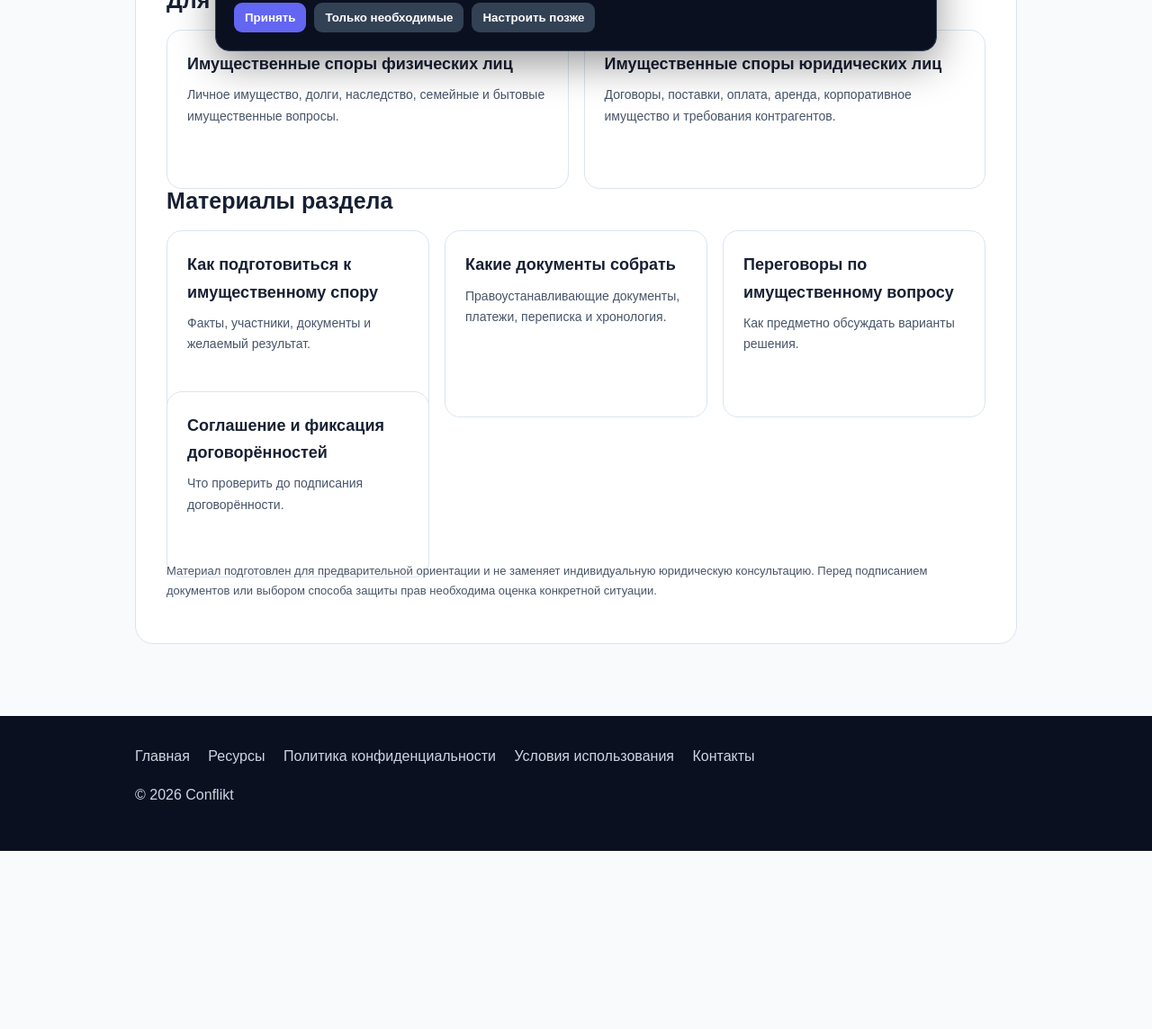
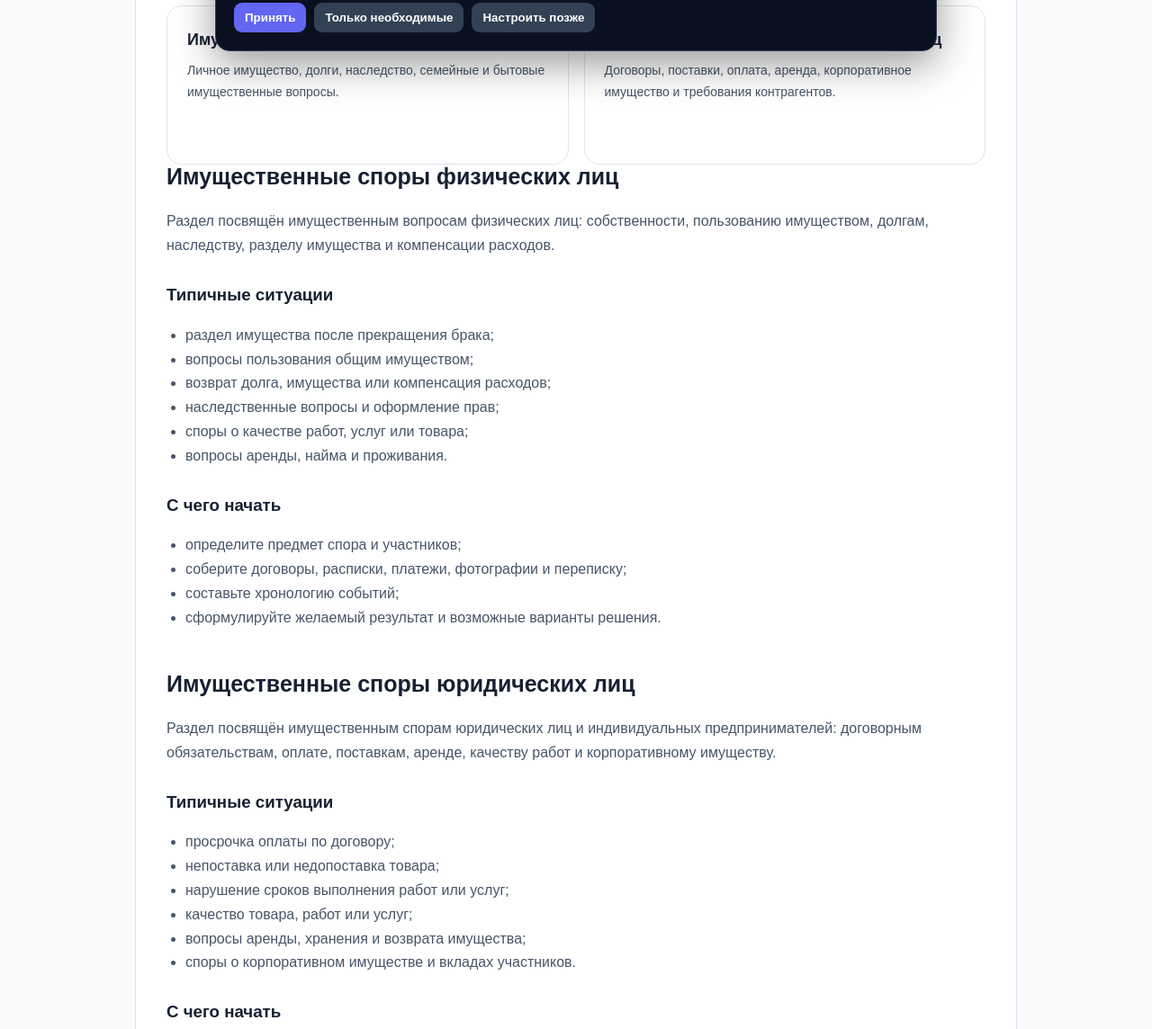
Before and after one commit to Gagarin84/pravo-mir-demo, a plain HTML site: page kb-property.html in a window 1280 px wide. Shown: the part 725-1869 px from the top of the page at 90% size. Before the commit the page ends 1671 px from the top, so only its background shows below. Drawn offline with Linux system fonts and the light colour scheme.

Commit message:
Исправлена ошибка в имущ спорах

```diff
--- a/kb-property.html
+++ b/kb-property.html
@@ -5,7 +5,34 @@
 <meta name="viewport" content="width=device-width,initial-scale=1">
 <base href="/pravo-mir-demo/">
 <title>Conflikt — Имущественные споры</title>
-<style>body{margin:0;background:#f8fafc;color:#172033;font:16px/1.68 Arial,sans-serif}.c{max-width:980px;width:calc(100% - 40px);margin:auto}a{text-decoration:none;color:inherit}.hero{background:linear-gradient(135deg,#0b1020,#26395e);color:#fff;padding:22px 0 48px}.nav{display:flex;justify-content:space-between}.brand{font-size:22px;font-weight:bold}.cta{background:#6366f1;padding:10px 14px;border-radius:9px}.crumb{margin-top:20px;color:#cbd5e1;font-size:14px}.hero h1{font-size:clamp(34px,5vw,54px);line-height:1.1;margin:37px 0 8px}.hero p{color:#d9e2f2}.main{padding:55px 0 80px}.doc{background:#fff;border:1px solid #dbe5f0;border-radius:20px;padding:34px}.doc h2{font-size:25px;margin:38px 0 12px}.doc h3{margin:25px 0 8px}.doc p,.doc li{color:#475569}.doc ul{padding-left:21px}.tag{display:inline-block;padding:5px 9px;border-radius:20px;background:#eef2ff;color:#4338ca;font-weight:bold;font-size:12px}.notice{margin:23px 0;padding:15px;background:#fffbeb;border-left:4px solid #f59e0b;color:#78350f}.grid{display:grid;grid-template-columns:repeat(auto-fit,minmax(240px,1fr));gap:17px}.card{height:100%;background:#fff;border:1px solid #dbe5f0;border-radius:17px;padding:22px}.card h3{font-size:18px;margin:0 0 8px}.card p{margin:0;color:#475569;font-size:14px}.meta{margin-top:28px;color:#64748b;font-size:13px}.foot{background:#0b1020;color:#cbd5e1;padding:32px 0}.foot a{margin-right:16px}@media(max-width:600px){.c{width:calc(100% - 28px)}.doc{padding:22px}}</style>
+<style>
+body{margin:0;background:#f8fafc;color:#172033;font:16px/1.68 Arial,sans-serif}
+.c{max-width:980px;width:calc(100% - 40px);margin:auto}
+a{text-decoration:none;color:inherit}
+.hero{background:linear-gradient(135deg,#0b1020,#26395e);color:#fff;padding:22px 0 48px}
+.nav{display:flex;justify-content:space-between}
+.brand{font-size:22px;font-weight:bold}
+.cta{background:#6366f1;padding:10px 14px;border-radius:9px}
+.crumb{margin-top:20px;color:#cbd5e1;font-size:14px}
+.hero h1{font-size:clamp(34px,5vw,54px);line-height:1.1;margin:37px 0 8px}
+.hero p{color:#d9e2f2}
+.main{padding:55px 0 80px}
+.doc{background:#fff;border:1px solid #dbe5f0;border-radius:20px;padding:34px}
+.doc h2{font-size:25px;margin:38px 0 12px}
+.doc h3{margin:25px 0 8px}
+.doc p,.doc li{color:#475569}
+.doc ul{padding-left:21px}
+.tag{display:inline-block;padding:5px 9px;border-radius:20px;background:#eef2ff;color:#4338ca;font-weight:bold;font-size:12px}
+.notice{margin:23px 0;padding:15px;background:#fffbeb;border-left:4px solid #f59e0b;color:#78350f}
+.grid{display:grid;grid-template-columns:repeat(auto-fit,minmax(240px,1fr));gap:17px}
+.card{height:100%;background:#fff;border:1px solid #dbe5f0;border-radius:17px;padding:22px}
+.card h3{font-size:18px;margin:0 0 8px}
+.card p{margin:0;color:#475569;font-size:14px}
+.meta{margin-top:28px;color:#64748b;font-size:13px}
+.foot{background:#0b1020;color:#cbd5e1;padding:32px 0}
+.foot a{margin-right:16px}
+@media(max-width:600px){.c{width:calc(100% - 28px)}.doc{padding:22px}}
+</style>
 </head>
 <body>
 <header class="hero">
@@ -23,20 +50,25 @@
 <div class="c">
 <article class="doc">
 <span class="tag">База знаний</span>
-<p>Раздел помогает начать работу с имущественными спорами юридических и физических лиц: вопросами владения, пользования, раздела имущества, компенсации расходов, исполнения договоров и иных имущественных разногласий. Первый шаг — отделить факты, документы и финансовые расчёты от эмоциональной стороны конфликта.</p>
+<p>Раздел помогает начать работу с имущественными спорами юридических и физических лиц: вопросами владения, пользования, раздела имущества, компенсации расходов, исполнения договоров и иных имущественных разногласий.</p>
 <div class="notice"><b>До начала действий:</b> сохраните оригиналы документов и не подписывайте соглашения, расписки или акты, смысл которых вам не понятен. Не передавайте через открытые формы полные копии паспортов, банковские реквизиты и правоустанавливающие документы.</div>
 <h2>Для кого раздел</h2>
 <div class="grid">
-<a class="card" href="kb/kb-property-individuals.html"><h3>Имущественные споры физических лиц</h3><p>Личное имущество, долги, наследство, семейные и бытовые имущественные вопросы.</p></a>
-<a class="card" href="kb/kb-property-business.html"><h3>Имущественные споры юридических лиц</h3><p>Договоры, поставки, оплата, аренда, корпоративное имущество и требования контрагентов.</p></a>
+<a class="card" href="#individuals"><h3>Имущественные споры физических лиц</h3><p>Личное имущество, долги, наследство, семейные и бытовые имущественные вопросы.</p></a>
+<a class="card" href="#business"><h3>Имущественные споры юридических лиц</h3><p>Договоры, поставки, оплата, аренда, корпоративное имущество и требования контрагентов.</p></a>
 </div>
-<h2>Материалы раздела</h2>
-<div class="grid">
-<a class="card" href="kb/kb-property-prepare.html"><h3>Как подготовиться к имущественному спору</h3><p>Факты, участники, документы и желаемый результат.</p></a>
-<a class="card" href="kb/kb-property-docs.html"><h3>Какие документы собрать</h3><p>Правоустанавливающие документы, платежи, переписка и хронология.</p></a>
-<a class="card" href="kb/kb-property-dialogue.html"><h3>Переговоры по имущественному вопросу</h3><p>Как предметно обсуждать варианты решения.</p></a>
-<a class="card" href="kb/kb-property-agreement.html"><h3>Соглашение и фиксация договорённостей</h3><p>Что проверить до подписания договорённости.</p></a>
-</div>
+<h2 id="individuals">Имущественные споры физических лиц</h2>
+<p>Раздел посвящён имущественным вопросам физических лиц: собственности, пользованию имуществом, долгам, наследству, разделу имущества и компенсации расходов.</p>
+<h3>Типичные ситуации</h3>
+<ul><li>раздел имущества после прекращения брака;</li><li>вопросы пользования общим имуществом;</li><li>возврат долга, имущества или компенсация расходов;</li><li>наследственные вопросы и оформление прав;</li><li>споры о качестве работ, услуг или товара;</li><li>вопросы аренды, найма и проживания.</li></ul>
+<h3>С чего начать</h3>
+<ul><li>определите предмет спора и участников;</li><li>соберите договоры, расписки, платежи, фотографии и переписку;</li><li>составьте хронологию событий;</li><li>сформулируйте желаемый результат и возможные варианты решения.</li></ul>
+<h2 id="business">Имущественные споры юридических лиц</h2>
+<p>Раздел посвящён имущественным спорам юридических лиц и индивидуальных предпринимателей: договорным обязательствам, оплате, поставкам, аренде, качеству работ и корпоративному имуществу.</p>
+<h3>Типичные ситуации</h3>
+<ul><li>просрочка оплаты по договору;</li><li>непоставка или недопоставка товара;</li><li>нарушение сроков выполнения работ или услуг;</li><li>качество товара, работ или услуг;</li><li>вопросы аренды, хранения и возврата имущества;</li><li>споры о корпоративном имуществе и вкладах участников.</li></ul>
+<h3>С чего начать</h3>
+<ul><li>проверьте договор, приложения, акты и порядок обмена документами;</li><li>соберите доказательства исполнения обязательств и переписку;</li><li>рассчитайте сумму требования и период просрочки;</li><li>сформулируйте конкретное требование и срок ответа;</li><li>рассмотрите переговоры, претензию или иной применимый досудебный порядок.</li></ul>
 <p class="meta">Материал подготовлен для предварительной ориентации и не заменяет индивидуальную юридическую консультацию. Перед подписанием документов или выбором способа защиты прав необходима оценка конкретной ситуации.</p>
 </article>
 </div>
```
